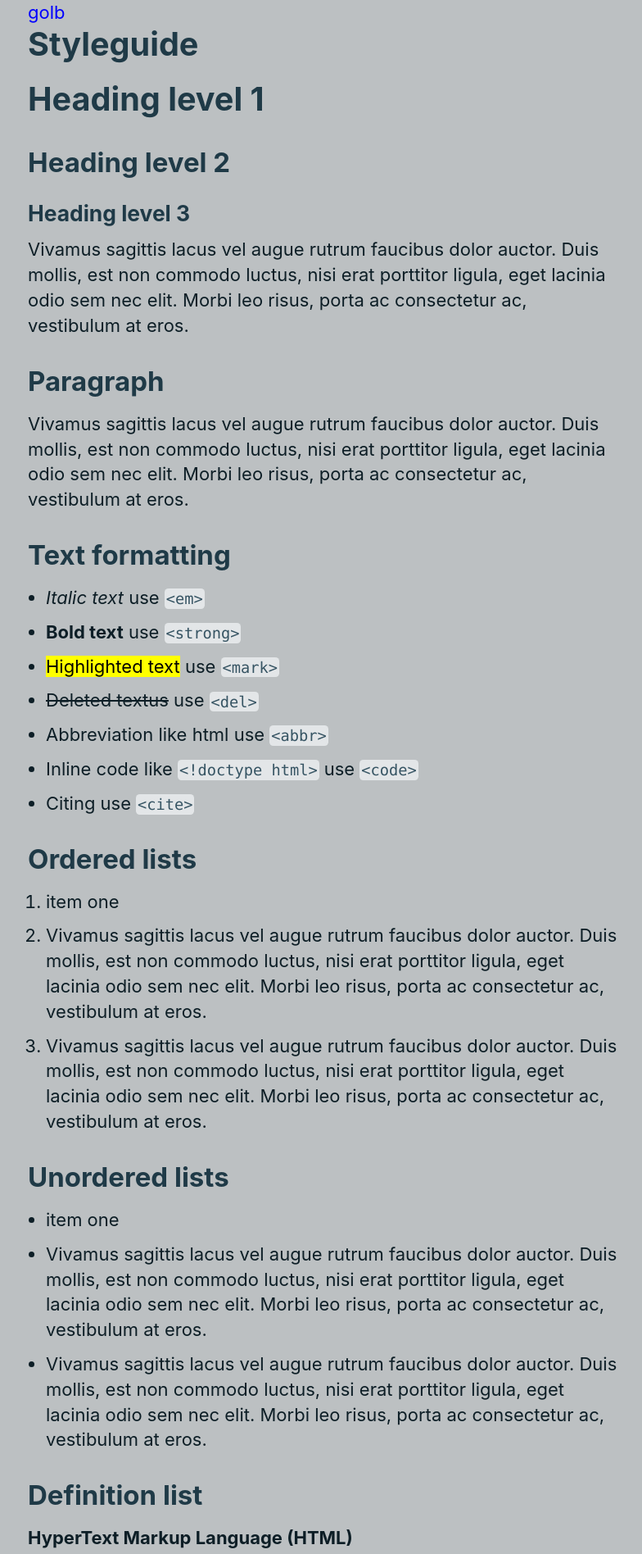
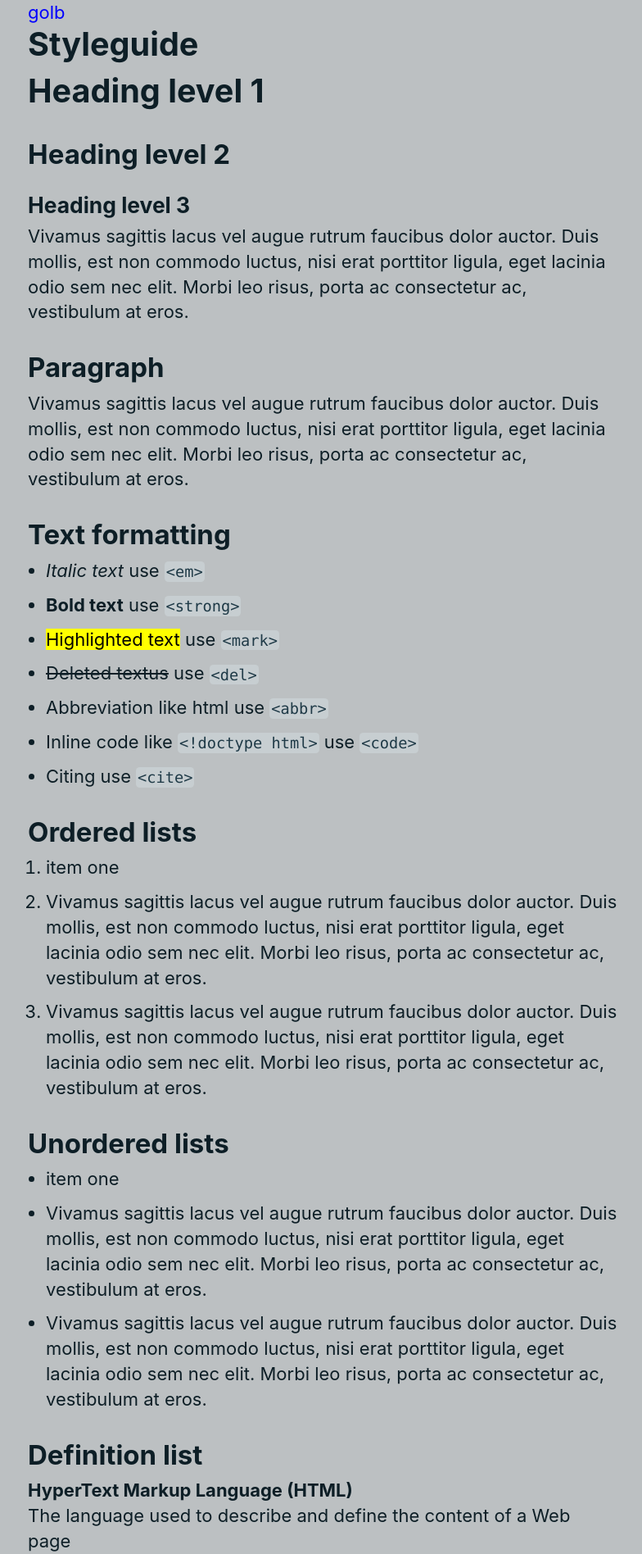
Before and after one commit to aflim/golb, a Jekyll site: the page built from styleguide.md, in a window 1280 px wide. Shown: the top 1896 px of the page at 82% size, without its empty margins (246-1030 px from the left). Built offline with Jekyll 4.4.1, drawn with Linux system fonts in a browser that asks for light colours.

Commit message:
Update stylesheet.css

```diff
--- a/assets/stylesheet.css
+++ b/assets/stylesheet.css
@@ -10,17 +10,23 @@
   --bg-light-1: hsl(var(--hue) 5% 75%);
   --bg-light-2: hsl(var(--hue) 10% 80%);
   --bg-light-3: hsl(var(--hue) 10% 90%);
-  --ink-light-1: hsl(var(--hue) 50% 10%);
-  --ink-light-2: hsl(var(--hue) 40% 20%);
-  --ink-light-3: hsl(var(--hue) 30% 30%);
+  --ink-on-light-1: hsl(var(--hue) 50% 10%);
+  --ink-on-light-2: hsl(var(--hue) 40% 20%);
+  --ink-on-light-3: hsl(var(--hue) 30% 30%);
+  --border-on-light-1: hsl(192 8.33% 47.06%);
+  --border-on-light-2: hsl(192.63 16.96% 43.92%);
+  --border-on-light-3: hsl(193.71 85.37% 91.96%);
 
   /* dark */
   --bg-dark-1: hsl(194.12 89.47% 3.73%);
   --bg-dark-2: hsl(192.73 84.62% 7.65%);
   --bg-dark-3: hsl(194.12 86.44% 11.57%);
-  --ink-dark-1: hsl(192.63 16.96% 43.92%);
-  --ink-dark-2: hsl(193.71 85.37% 91.96%);
-  --ink-dark-3: hsl(192 8.33% 47.06%);
+  --ink-on-dark-1: hsl(192.63 16.96% 43.92%);
+  --ink-on-dark-2: hsl(193.71 85.37% 91.96%);
+  --ink-on-dark-3: hsl(192 8.33% 47.06%);
+  --border-on-dark-1: hsl(192 8.33% 47.06%);
+  --border-on-dark-2: hsl(192.63 16.96% 43.92%);
+  --border-on-dark-3: hsl(193.71 85.37% 91.96%);
 
   /* base */
   --font-size: 16px;
@@ -62,9 +68,12 @@
   --bg-1: var(--bg-light-1);
   --bg-2: var(--bg-light-2);
   --bg-3: var(--bg-light-3);
-  --ink-1: var(--ink-light-1);
-  --ink-2: var(--ink-light-2);
-  --ink-3: var(--ink-light-3);
+  --ink-1: var(--ink-on-light-1);
+  --ink-2: var(--ink-on-light-2);
+  --ink-3: var(--ink-on-light-3);
+  --border-1: var(--border-on-light-1);
+  --border-2: var(--border-on-light-2);
+  --border-3: var(--border-on-light-3);
 }
 
 /* dark color scheme via browser/os */
@@ -74,9 +83,12 @@
     --bg-1: var(--bg-dark-1);
     --bg-2: var(--bg-dark-2);
     --bg-3: var(--bg-dark-3);
-    --ink-1: var(--ink-dark-1);
-    --ink-2: var(--ink-dark-2);
-    --ink-3: var(--ink-dark-3);
+    --ink-1: var(--ink-on-dark-1);
+    --ink-2: var(--ink-on-dark-2);
+    --ink-3: var(--ink-on-dark-3);
+    --border-1: var(--border-on-dark-1);
+    --border-2: var(--border-on-dark-2);
+    --border-3: var(--border-on-dark-3);
   }
 }
 
@@ -86,9 +98,12 @@
   --bg-1: var(--bg-light-1);
   --bg-2: var(--bg-light-2);
   --bg-3: var(--bg-light-3);
-  --ink-1: var(--ink-light-1);
-  --ink-2: var(--ink-light-2);
-  --ink-3: var(--ink-light-3);
+  --ink-1: var(--ink-on-light-1);
+  --ink-2: var(--ink-on-light-2);
+  --ink-3: var(--ink-on-light-3);
+  --border-1: var(--border-on-light-1);
+  --border-2: var(--border-on-light-2);
+  --border-3: var(--border-on-light-3);
 }
 
 /* dark color scheme via data attribut */
@@ -97,9 +112,12 @@
   --bg-1: var(--bg-dark-1);
   --bg-2: var(--bg-dark-2);
   --bg-3: var(--bg-dark-3);
-  --ink-1: var(--ink-dark-1);
-  --ink-2: var(--ink-dark-2);
-  --ink-3: var(--ink-dark-3);
+  --ink-1: var(--ink-on-dark-1);
+  --ink-2: var(--ink-on-dark-2);
+  --ink-3: var(--ink-on-dark-3);
+  --border-1: var(--border-on-dark-1);
+  --border-2: var(--border-on-dark-2);
+  --border-3: var(--border-on-dark-3);
 }
 
 /* base style */
@@ -139,10 +157,9 @@
 h5,
 h6 {
   margin-block-start: 0;
-  margin-block-end: .5em;
+  margin-block-end: .25em;
   line-height: var(--line-height-2);
   font-weight: 700;
-  color: var(--ink-2);
 }
 
 h1 {
@@ -200,14 +217,14 @@
   margin-block: var(--spacer-2);
   margin-inline: 0;
   border: 0;
-  border-block-start: 1px solid var(--ink-2);
+  border-block-start: 1px solid var(--border-1);
 }
 
 table {
   width: 100%;
   margin-block-end: 1em;
   border-collapse: collapse;
-  border: 0 solid var(--ink-3);
+  border: 0 solid var(--border-1);
 }
 
 td,
@@ -248,7 +265,7 @@
   font-size: .95em;
   line-height: 1.3;
   color: var(--ink-2);
-  border-inline-start: .20em solid var(--ink-3);
+  border-inline-start: .20em solid var(--border-2);
 }
 
 blockquote p {
@@ -270,8 +287,8 @@
   padding: .10em;
   font-family: var(--font-monospace);
   font-size: 85%;
-  color: var(--ink-3);
-  background-color: var(--bg-3);
+  color: var(--ink-2);
+  background-color: var(--bg-2);
   border-radius: var(--border-radius);
 }
 
@@ -291,7 +308,7 @@
 .highlight {
   padding: 1em;
   margin-block-end: 1em;
-  background-color: var(--bg-3);
+  background-color: var(--bg-2);
   border-radius: var(--border-radius);
 }
 
```
